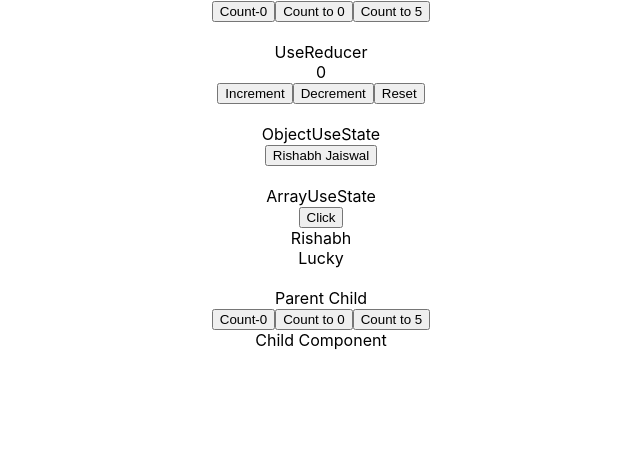
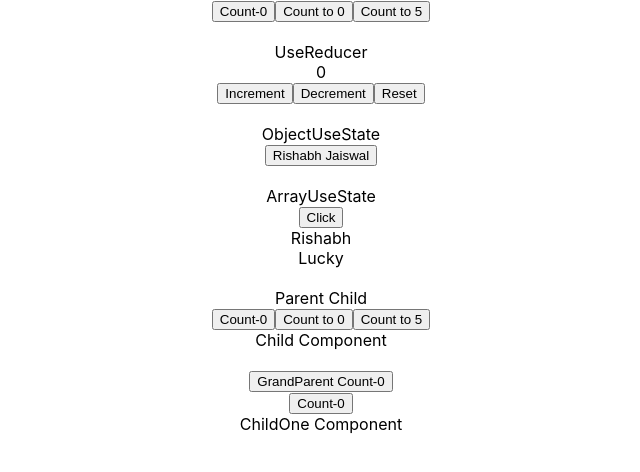
Before and after one commit to rishabhjaiswal155/React-Render-Demo, a React (Create React App) app: page / in a window 1280 px wide. Shown: the top 472 px of the page, without its empty margins (319-959 px from the left). Built offline with nearby package versions, Linux system fonts and the light colour scheme.

Commit message:
Optimization through passing down props to avoid unnecessary renders and also through same element reference

```diff
--- a/src/App.js
+++ b/src/App.js
@@ -4,6 +4,9 @@
 import { ObjectUseState } from './components/Immutable State/ObjectUseState';
 import { ArrayUseState } from './components/Immutable State/ArrayUseState';
 import { Parent } from './components/Parent Child/Parent';
+import { ParentOne } from './components/Optimization/ParentOne';
+import { ChildOne } from './components/Optimization/ChildOne';
+import { GrandParent } from './components/Optimization/GrandParent';
 
 function App() {
   return (
@@ -13,7 +16,8 @@
       <UseReducer/><br/>
       <ObjectUseState/><br/>
       <ArrayUseState/><br/>
-      <Parent/>
+      <Parent/><br/>
+        <GrandParent/>
       </div>
   );
 }
--- /dev/null
+++ b/src/components/Optimization/ChildOne.js
@@ -0,0 +1,8 @@
+import React from 'react'
+
+export const ChildOne = () => {
+    console.log('ChildOne Renders')
+  return (
+    <div>ChildOne Component</div>
+  )
+}
--- /dev/null
+++ b/src/components/Optimization/GrandParent.js
@@ -0,0 +1,16 @@
+import React,{useState} from 'react'
+import { ParentOne } from './ParentOne'
+import { ChildOne } from './ChildOne'
+
+export const GrandParent = () => {
+    const [newCount,setNewCount]=useState(0)
+    console.log('GrandParent Renders')
+  return (
+    <div>
+        <button onClick={()=>setNewCount(nc=>nc+1)}>GrandParent Count-{newCount}</button>
+        <ParentOne newCount={newCount}>
+            <ChildOne/>
+            </ParentOne>
+    </div>
+  )
+}
--- /dev/null
+++ b/src/components/Optimization/ParentOne.js
@@ -0,0 +1,12 @@
+import React,{useState} from 'react'
+
+export const ParentOne = ({children}) => {
+    const[count,setCount]=useState(0)
+    console.log('ParentOne Renders')
+  return (
+    <div>
+        <button onClick={()=>setCount(c=>c+1)}>Count-{count}</button>
+        {children}
+    </div>
+  )
+}
```
